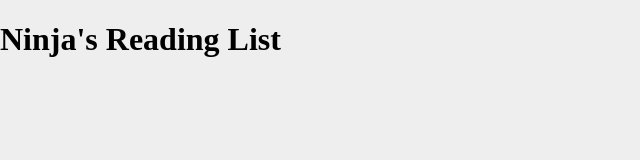
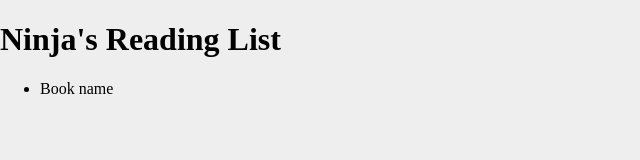
Before and after one commit to Mughees605/graph-ql, a React (Create React App) app in the folder client/: page / in a window 1280 px wide. Shown: the top 160 px of the page, without its empty margins (0-640 px from the left). Built offline with nearby package versions, Linux system fonts and the light colour scheme.

Commit message:
Book List Component lec 24 # 1.0

```diff
--- a/client/src/App.js
+++ b/client/src/App.js
@@ -1,13 +1,16 @@
 import React, { Component } from 'react';
+
+// components
+import BookList from './components/BookList';
 
 class App extends Component {
   render() {
     return (
-      <div id="main">
-        <h1>Ninja's Reading List</h1>
+        <div id="main">
+          <h1>Ninja's Reading List</h1>
+          <BookList />
       </div>
     );
   }
 }
-
 export default App;
--- /dev/null
+++ b/client/src/components/BookList.js
@@ -0,0 +1,15 @@
+import React, { Component } from 'react';
+
+class BookList extends Component {
+    render(){
+        return(
+            <div>
+                <ul id="book-list">
+                    <li>Book name</li>
+                </ul>
+            </div>
+        );
+    }
+}
+
+export default BookList;
```
